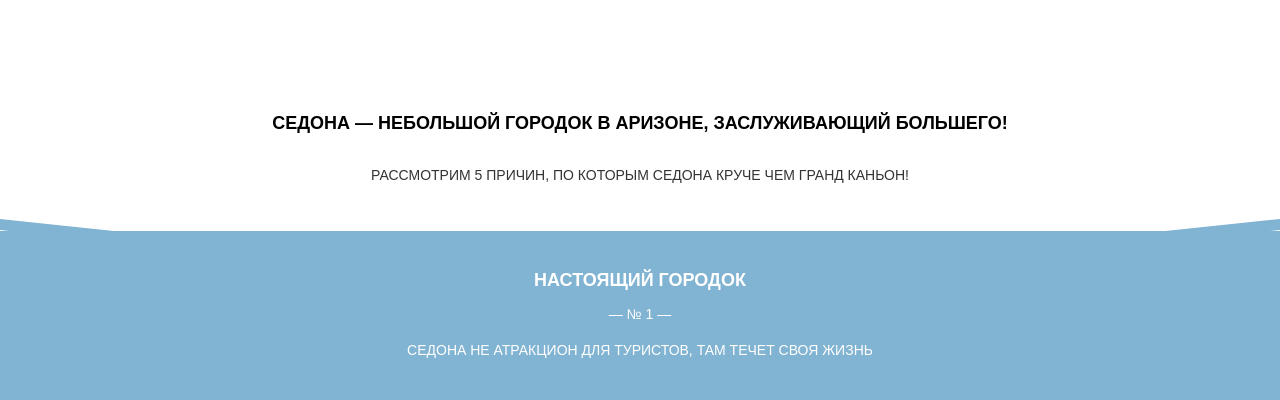
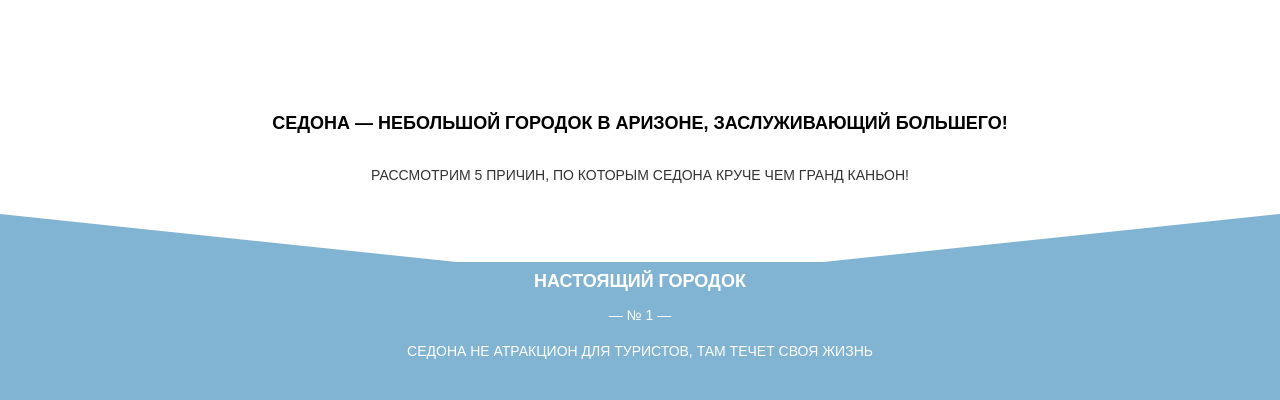
Before and after one commit to Ledyanoy/sedona, a website: page index.html in a window 1280 px wide. Shown: the part 398-798 px from the top of the page. Drawn offline with Linux system fonts and the light colour scheme.

Commit message:
add angles gight in em

```diff
--- a/index.html
+++ b/index.html
@@ -42,7 +42,7 @@
           </section>
           <section class="description">
             <div class="text-card text-card--blue">
-              <h3 class="section__text section__text--caption-white">настоящий городок</h3>
+              <h3 class="section__text section__text--caption-white-angle">настоящий городок</h3>
               <p class="section__text section__text--topic-white"><span class="section__number">&mdash;&nbsp;&#8470;&nbsp;1 &mdash;</span>
                   седона не&nbsp;атракцион для туристов, там течет своя жизнь
               </p>
--- a/styles/intro.scss
+++ b/styles/intro.scss
@@ -4,13 +4,15 @@
         display: block;
         margin-top: 55px;
         padding-top: 90px;
-        padding-bottom: 85px;
+        padding-bottom: 125px;
+        margin-bottom: -40px;
         background-image: url(pictures/back-mobile.jpg);
         background-size: cover;
+        overflow: hidden;
         &:before {
             content: '';
             width: 50%;
-            height: 7%;
+            height: 4em;
             position: absolute;
             background: $menu-text-color;
             z-index: 1;
@@ -21,7 +23,7 @@
           &:after {
             content: '';
             width: 50%;
-            height: 7%;
+            height: 4em;
             position: absolute;
             background: $menu-text-color;
             z-index: 1;
--- a/styles/page-header.scss
+++ b/styles/page-header.scss
@@ -71,7 +71,6 @@
         border: none;
         cursor: pointer;
         z-index: 1;
-        outline: none;
     }
     &__logo {
         position: absolute;
--- a/styles/page.scss
+++ b/styles/page.scss
@@ -2,6 +2,6 @@
     font-family: $font-primary;
     text-transform: uppercase;
     &__inner {
-        min-width: 250px;
+        min-width: 290px;
     }
 }
--- a/styles/section.scss
+++ b/styles/section.scss
@@ -12,10 +12,16 @@
         }
         &--caption-white {
             position: relative;
-            z-index: 2;
             color: $menu-text-color;
             font-size: 18px;
             font-weight: bold;
+        }
+        &--caption-white-angle {
+            position: relative;
+            color: $menu-text-color;
+            font-size: 18px;
+            font-weight: bold;
+            margin-top: -30px;
         }
         &--topic {
             color: $topic-color;
--- a/styles/text-card.scss
+++ b/styles/text-card.scss
@@ -6,11 +6,13 @@
     }
     &--bottom-angle {
         position: relative;
+        overflow: hidden;
         z-index: 2;
+        padding-bottom: 73px;
         &:before {
             content: '';
             width: 50%;
-            height: 7%;
+            height: 3em;
             position: absolute;
             background: $menu-color;
             z-index: 1;
@@ -21,7 +23,7 @@
           &:after {
             content: '';
             width: 50%;
-            height: 7%;
+            height: 3em;
             position: absolute;
             background: $menu-color;
             z-index: 1;
```
Also changed, not shown: styles.css.
